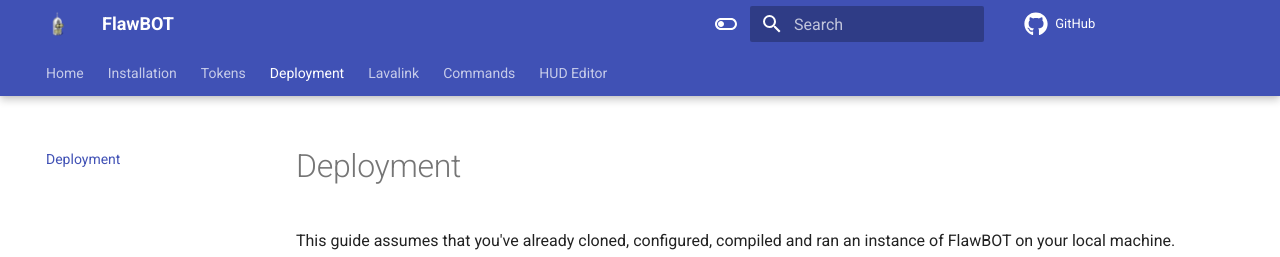
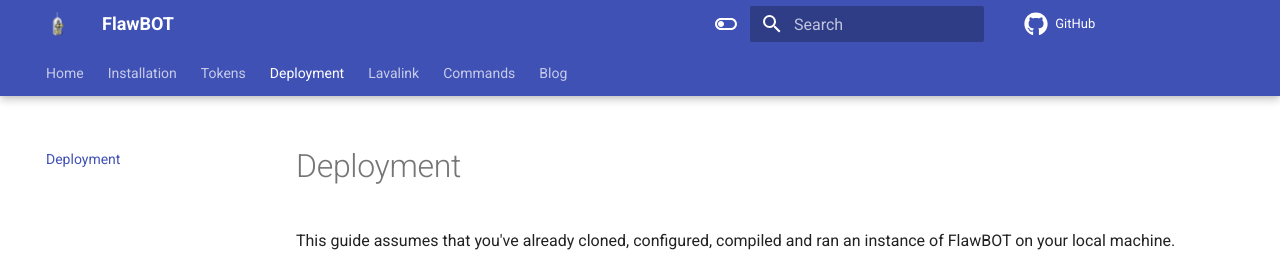
Before and after one commit to CriticalFlaw/FlawBOT, an MkDocs documentation site: the page built from docs/deploy.md, in a window 1280 px wide. Shown: the top 257 px of the page. Built offline with MkDocs 1.6.1 and Material for MkDocs 9.7.7, drawn with Linux system fonts in a browser that asks for light colours; comment, search, counter and statistics services are not loaded.

Commit message:
Update mkdocs.yml

```diff
--- a/mkdocs.yml
+++ b/mkdocs.yml
@@ -58,7 +58,7 @@ nav:
         - TF2: 'cmd/tf2.md'
         - User: 'cmd/user.md'
         - YouTube: 'cmd/youtube.md'
-    - HUD Editor: 'https://www.editor.criticalflaw.ca/'
+    - Blog: 'https://www.criticalflaw.github.io/'
 google_analytics:
     - G-Q532RTS1WC
     - auto
```
